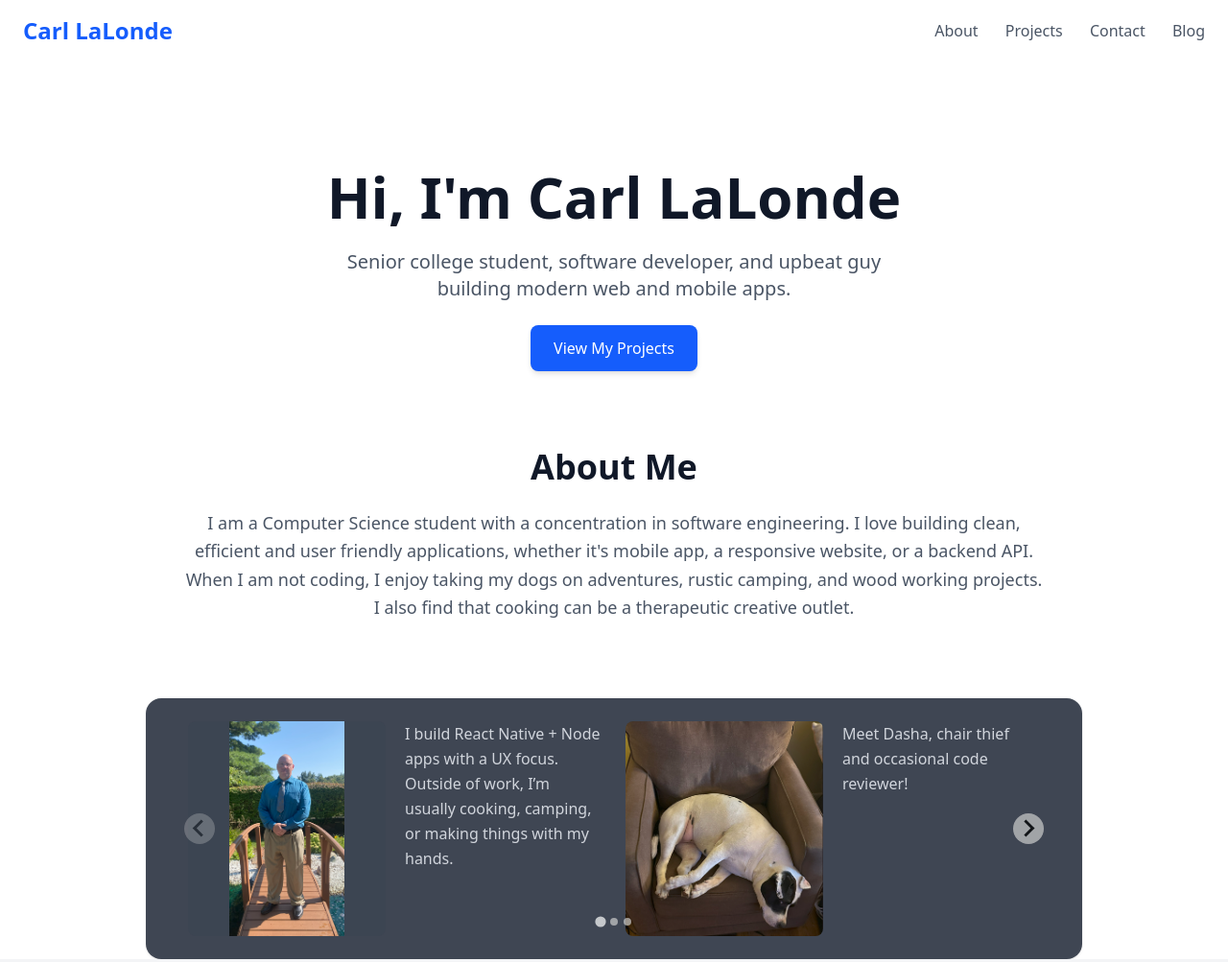
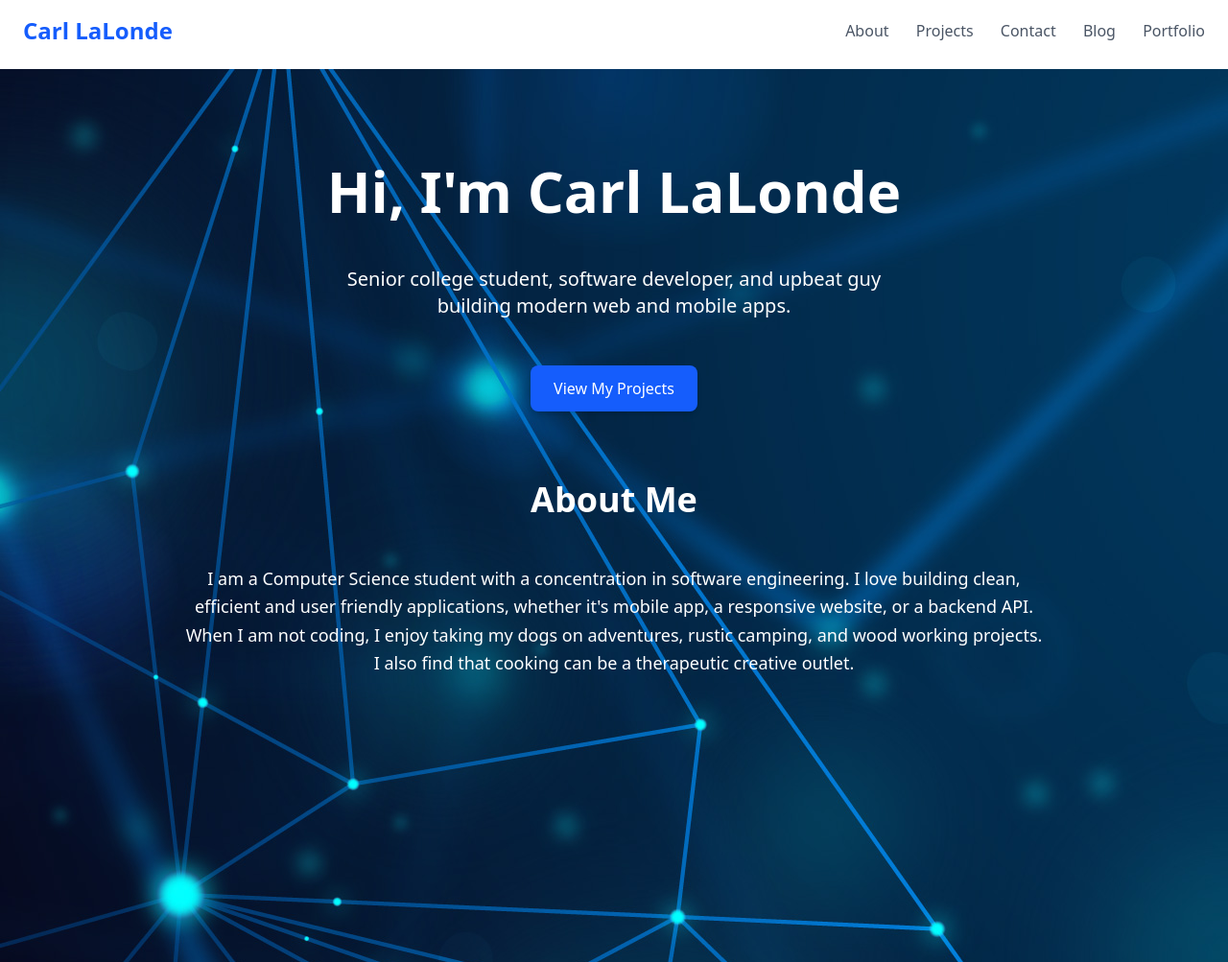
Before and after one commit to Carl32623/portfolio-website, a website: page index.html in a window 1280 px wide. Shown: the top 1003 px of the page at 96% size. Drawn offline with nearby package versions, Linux system fonts and the light colour scheme.

Commit message:
visual tweaks to nav bar, footer, blog page.

```diff
--- /dev/null
+++ b/components/footer.html
@@ -0,0 +1,13 @@
+ <!-- Footer -->
+        <footer class="bg-white py-10 px-6 border-t">
+            <div class="max-w-6xl mx-auto flex flex-col sm:flex-row items-center justify-between gap-4">
+                <div class="text-gray-600">
+                © <span id="year"></span> Carl LaLonde. All rights reserved.
+                </div>
+                <div class="flex items-center gap-6 text-gray-600">
+                <a href="https://github.com/Carl32623" target="_blank" rel="noopener noreferrer" class="hover:text-blue-600">GitHub</a>
+                <a href="https://www.linkedin.com/in/carl-lalonde-78511876/" target="_blank" rel="noopener noreferrer" class="hover:text-blue-600">LinkedIn</a>
+                <a href="mailto:carl6201@aol.com" rel="noopener noreferrer" class="hover:text-blue-600">Email</a>
+                </div>
+            </div>
+        </footer>
--- /dev/null
+++ b/components/navbar.html
@@ -0,0 +1,22 @@
+ <!--
+        Global Navigation
+        - Fixed at top with subtle blur for modern feel
+        - Contains anchor links to sections and external blog link
+        -->
+        <nav class="fixed top-0 left-0 right-0 z-50 bg-white/20 backdrop-blur supports-[backdrop-filter]:bg-white/70 shadow-none py-4 px-6 flex justify-between items-center">
+
+            <!-- Brand / Name -->
+            <div class="text-2xl font-bold text-blue-600">Carl LaLonde</div>
+
+            <!-- Primary Nav Links -->
+            <div class="space-x-6">
+                <a href="/#about" class="text-gray-600 hover:text-blue-600 font-medium">About</a>
+                <a href="/#projects" class="text-gray-600 hover:text-blue-600 font-medium">Projects</a>
+                <a href="/#contact" class="text-gray-600 hover:text-blue-600 font-medium">Contact</a>
+                <a href="/blog/index.html" class="text-gray-600 hover:text-blue-600 font-medium">Blog</a>
+                <a href="/index.html" class="text-gray-600 hover:text-blue-600 font-medium">Portfolio</a>
+            </div>
+        </nav>
+
+        <!-- Spacer to offset the fixed nav height -->
+        <div style="height: 72px"></div>
--- a/index.html
+++ b/index.html
@@ -59,6 +59,11 @@
 
 
     <body>
+        <!-- Where the nave bar used to be hard coded -->
+        <!-- Now a component -->
+        <div id="navbar"></div>
+
+
         <!-- Video Modal -->
         <div id="video-modal" class="fixed inset-0 z-50 hidden">
             <!-- Backdrop -->
@@ -83,56 +88,48 @@
             </div>
         </div>
 
-        <!--
-        Global Navigation
-        - Fixed at top with subtle blur for modern feel
-        - Contains anchor links to sections and external blog link
-        -->
-        <nav class="fixed top-0 left-0 right-0 z-50 bg-white/90 backdrop-blur supports-[backdrop-filter]:bg-white/70 shadow-none py-4 px-6 flex justify-between items-center">
 
-            <!-- Brand / Name -->
-            <div class="text-2xl font-bold text-blue-600">Carl LaLonde</div>
+        <section
+            class="relative flex flex-col items-center text-center px-6 bg-cover bg-center text-white
+                py-32 md:py-40 gap-24"
+            style="min-height: 120vh; background-image: url('/assets/images/background.jpg');">
 
-            <!-- Primary Nav Links -->
-            <div class="space-x-6">
-                <a href="#about" class="text-gray-600 hover:text-blue-600 font-medium">About</a>
-                <a href="#projects" class="text-gray-600 hover:text-blue-600 font-medium">Projects</a>
-                <a href="#contact" class="text-gray-600 hover:text-blue-600 font-medium">Contact</a>
-                <a href="/blog/index.html" class="text-gray-600 hover:text-blue-600 font-medium">Blog</a>
+            <!-- overlay -->
+            <div class="absolute inset-0 bg-black/50"></div>
+
+            <!-- HERO -->
+            <div class="relative z-10">
+                <div style="height: 90px"></div>
+                <h1 class="text-5xl sm:text-6xl font-extrabold leading-tight">Hi, I'm Carl LaLonde</h1>
+                <div style="height: 24px"></div>
+                <p class="text-xl mt-4 max-w-xl mx-auto">
+                    Senior college student, software developer, and upbeat guy building modern web and mobile apps.
+                </p>
+                <div style="height: 24px"></div>
+                <a href="#projects"
+                    class="mt-6 inline-block bg-blue-600 text-white px-6 py-3 rounded-lg shadow-md hover:bg-blue-700">
+                        View My Projects
+                </a>
             </div>
-        </nav>
 
-        <!-- Spacer to offset the fixed nav height -->
-        <div style="height: 72px"></div>
+            <div style="height: 72px"></div>
 
-        <!-- Brief Identity Statement -->
-        <section class="pt-24 flex flex-col items-center justify-center text-center px-6">
-            <h1 class="text-5xl sm:text-6xl font-extrabold text-gray-900 leading-tight">
-                Hi, I'm Carl LaLonde
-            </h1>
-            <p class="text-xl text-gray-600 mt-4 max-w-xl">
-                Senior college student, software developer, and upbeat guy building modern web and mobile apps.
-            </p>
-            <a href="#projects" class="mt-6 inline-block bg-blue-600 text-white px-6 py-3 rounded-lg shadow-md hover:bg-blue-700 transition duration-300">
-                View My Projects
-            </a>
-        </section>
-
-        <!-- About Section -->
-        <section id="about" class="bg-white py-20 px-6">
-            <div class="max-w-4xl mx-auto text-center">
-                <h2 class="text-4xl font-bold text-gray-900">About Me</h2>
-                <p class="mt-6 text-lg text-gray-600 leading-relaxed">
+            <!-- ABOUT -->
+            <div class="relative z-10 max-w-4xl mx-auto">
+                <h2 class="text-4xl font-bold">About Me</h2>
+                <div style="height: 24px"></div>
+                <p class="mt-6 text-lg leading-relaxed">
                     I am a Computer Science student with a concentration in software engineering.
                     I love building clean, efficient and user friendly applications, whether it's
-                    mobile app, a responsive website, or a backend API. When I am not coding, I
-                    enjoy taking my dogs on adventures, rustic camping, and wood working projects.
-                    I also find that cooking can be a therapeutic creative outlet.
+                    mobile app, a responsive website, or a backend API. When I am not coding, I enjoy
+                    taking my dogs on adventures, rustic camping, and wood working projects. I also
+                    find that cooking can be a therapeutic creative outlet.
                 </p>
             </div>
         </section>
 
         <!-- Image Carousel -->
+        <div style="height: 72px"></div>
         <section class="max-w-5xl mx-auto px-6">
             <div class="rounded-2xl bg-gray-900/80 dark:bg-gray-800/80 text-gray-200 p-6 shadow">
                 <div id="image-carousel" class="splide" aria-label="About photos & notes">
@@ -438,21 +435,9 @@
             </div>
         </section>
 
-        <h1 class="text-4xl font-bold text-center mt-20">Welcome to My Portfolio</h1>
-        <!-- <script src="script.js"></script> -->
+        <!-- <h1 class="text-4xl font-bold text-center mt-20">Welcome to My Portfolio</h1> -->
+        <!-- <script src="script.js"></> -->
 
-        <!-- Footer -->
-        <footer class="bg-white py-10 px-6 border-t">
-            <div class="max-w-6xl mx-auto flex flex-col sm:flex-row items-center justify-between gap-4">
-                <div class="text-gray-600">
-                © <span id="year"></span> Carl LaLonde. All rights reserved.
-                </div>
-                <div class="flex items-center gap-6 text-gray-600">
-                <a href="https://github.com/Carl32623" target="_blank" rel="noopener noreferrer" class="hover:text-blue-600">GitHub</a>
-                <a href="https://www.linkedin.com/in/carl-lalonde-78511876/" target="_blank" rel="noopener noreferrer" class="hover:text-blue-600">LinkedIn</a>
-                <a href="mailto:carl6201@aol.com" rel="noopener noreferrer" class="hover:text-blue-600">Email</a>
-                </div>
-            </div>
-        </footer>
+        <div id="footer"></div>
     </body>
 </html>
--- a/script.js
+++ b/script.js
@@ -332,3 +332,21 @@ document.addEventListener("DOMContentLoaded", () => {
     if (!modal.classList.contains("hidden") && e.key === "Escape") close();
   });
 });
+
+// Load components
+function loadComponent(targetId, url, after) {
+  const mount = document.getElementById(targetId);
+  if (!mount) return;
+  fetch(url).then(r => r.text()).then(html => {
+    mount.innerHTML = html;
+    if (after) after(mount);
+  });
+}
+
+document.addEventListener("DOMContentLoaded", () => {
+  loadComponent("navbar", "/components/navbar.html");
+  loadComponent("footer", "/components/footer.html", (root) => {
+    const y = root.querySelector("#year");
+    if (y) y.textContent = new Date().getFullYear();
+  });
+});
```
Also changed, not shown: blog/cs340-project-two.html (+7 -0 lines), blog/first-post.html (+6 -0 lines), blog/index.html (+19 -4 lines), assets/images/background.jpg (added), 1 other file.
